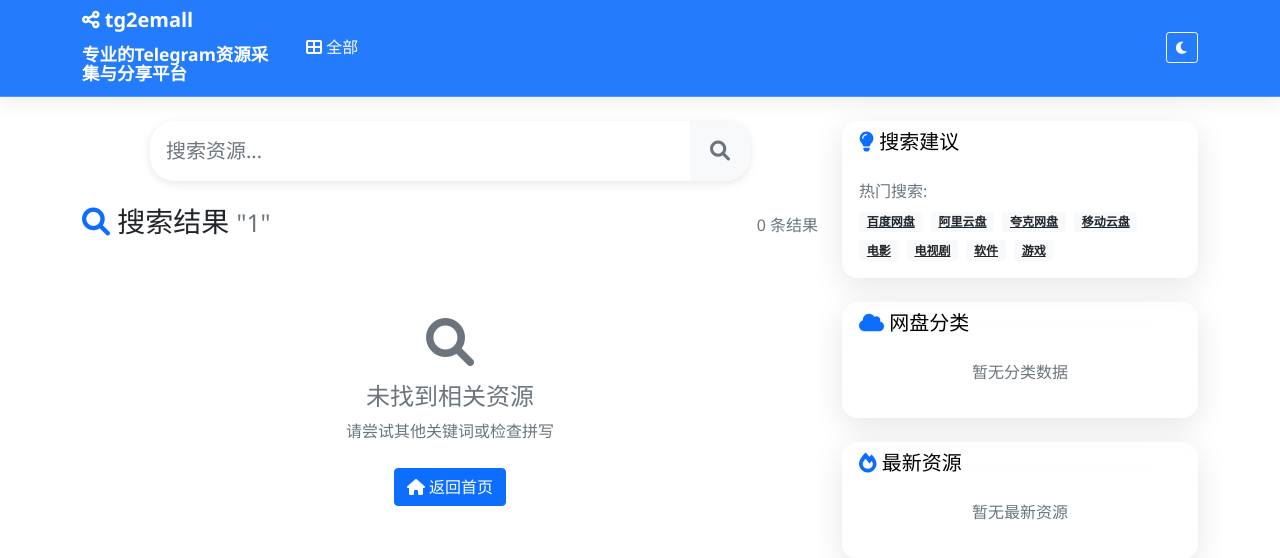
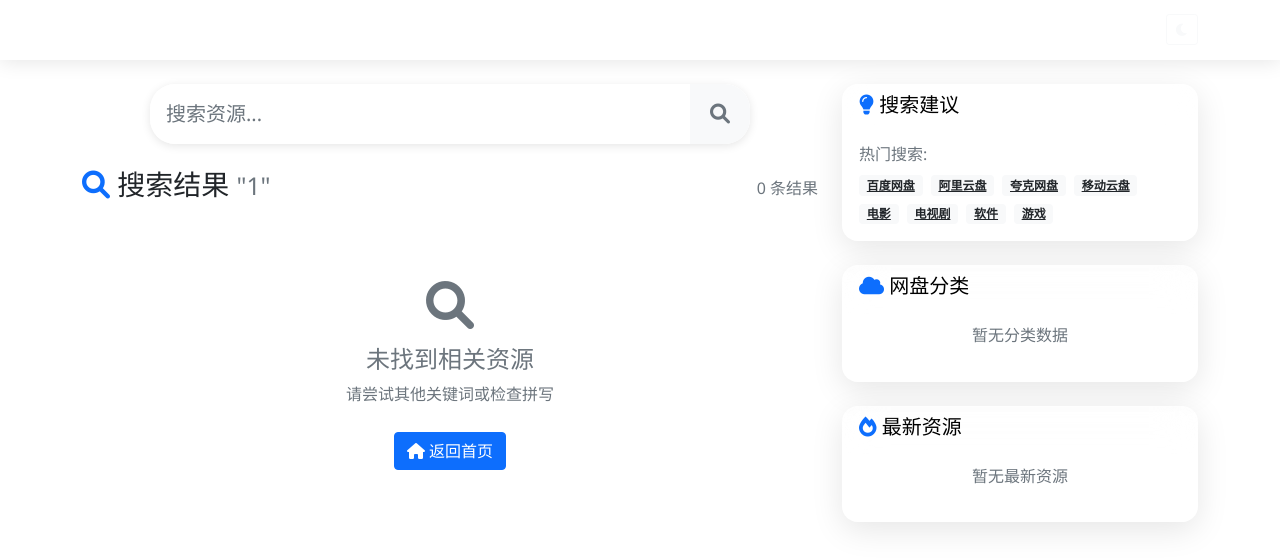
Before and after one commit to cecdat/tg2emall, a Flask app: page /tag/1 in a window 1280 px wide. Shown: the top 558 px of the page. Run offline with Flask 3, Linux system fonts and the light colour scheme; data comes from the database, SQL or seed files in the repository; data that the repository does not hold is empty.

Commit message:
修复导航栏和文章标题样式问题
1. 导航栏背景颜色修复：
   - 明亮模式：使用rgba(255, 255, 255, 0.1)半透明白色背景
   - 暗黑模式：使用rgba(45, 45, 45, 0.2)半透明深色背景
   - 与整体毛玻璃效果保持一致

2. 文章标题颜色修复：
   - 明亮模式：保持黑色
   - 暗黑模式：强制使用白色#ffffff
   - 添加hover效果颜色调整

3. 导航栏布局优化：
   - 使用d-flex align-items-center让网站名字和导航按钮在同一水平线
   - navbar-text移到下面，使用mt-1添加间距
   - 调整navbar-text字体大小为0.7rem

4. 样式细节调整：
   - 保持毛玻璃效果的同时确保颜色搭配
   - 优化字体大小和间距
   - 确保在明亮和暗黑模式下都正确显示

```diff
--- a/services/frontend/static/css/style.css
+++ b/services/frontend/static/css/style.css
@@ -45,7 +45,7 @@ body {
 
 /* 导航栏样式 - 保持毛玻璃效果 */
 .navbar {
-    background: rgba(13, 110, 253, 0.9) !important;
+    background: rgba(255, 255, 255, 0.1) !important;
     backdrop-filter: blur(20px);
     -webkit-backdrop-filter: blur(20px);
     border-bottom: 1px solid rgba(255, 255, 255, 0.2);
@@ -60,6 +60,7 @@ body {
 
 .navbar-brand .navbar-text {
     margin-top: 1px;
+    font-size: 0.7rem !important;
 }
 
 /* 导航链接颜色 - 强制覆盖 */
@@ -74,7 +75,7 @@ body {
 
 /* 暗黑模式导航栏 */
 .dark-theme .navbar {
-    background: rgba(13, 110, 253, 0.8) !important;
+    background: rgba(45, 45, 45, 0.2) !important;
     backdrop-filter: blur(20px);
     -webkit-backdrop-filter: blur(20px);
     border-bottom: 1px solid rgba(255, 255, 255, 0.1);
@@ -458,6 +459,15 @@ footer {
     color: #28a745;
 }
 
+/* 暗黑模式下文章标题颜色 */
+.dark-theme .resource-card .card-title a {
+    color: #ffffff !important;
+}
+
+.dark-theme .resource-card .card-title a:hover {
+    color: #4caf50 !important;
+}
+
 .resource-card .card-footer {
     margin-top: auto;
     padding-top: 0.75rem;
--- a/services/frontend/templates/base.html
+++ b/services/frontend/templates/base.html
@@ -58,18 +58,21 @@
     <!-- 导航栏 -->
     <nav class="navbar navbar-expand-lg navbar-dark bg-primary py-1">
         <div class="container">
-            <a class="navbar-brand py-0" href="{{ url_for('index') }}" style="color: #ffffff;">
+            <div class="d-flex align-items-center">
+                <a class="navbar-brand py-0 me-3" href="{{ url_for('index') }}" style="color: #ffffff;">
                     <div class="fs-5">
                         <i class="fas fa-share-alt"></i> {{ seo_config.site_name|default('tg2emall') }}
-                </div>
-                <div class="navbar-text small" style="color: #ffffff; line-height: 1.1; white-space: normal; max-width: 200px;">
-                    {{ seo_config.site_description|default('Telegram 频道资源分享平台') }}
                     </div>
                 </a>
 
                 <button class="navbar-toggler" type="button" data-bs-toggle="collapse" data-bs-target="#navbarNav">
                     <span class="navbar-toggler-icon"></span>
                 </button>
+            </div>
+
+            <div class="navbar-text small mt-1" style="color: #ffffff; line-height: 1.1; white-space: normal; max-width: 200px;">
+                {{ seo_config.site_description|default('Telegram 频道资源分享平台') }}
+            </div>
 
             <div class="collapse navbar-collapse" id="navbarNav">
                 <ul class="navbar-nav me-auto">
```
Lines whose indentation alone changed are shown as unchanged.
